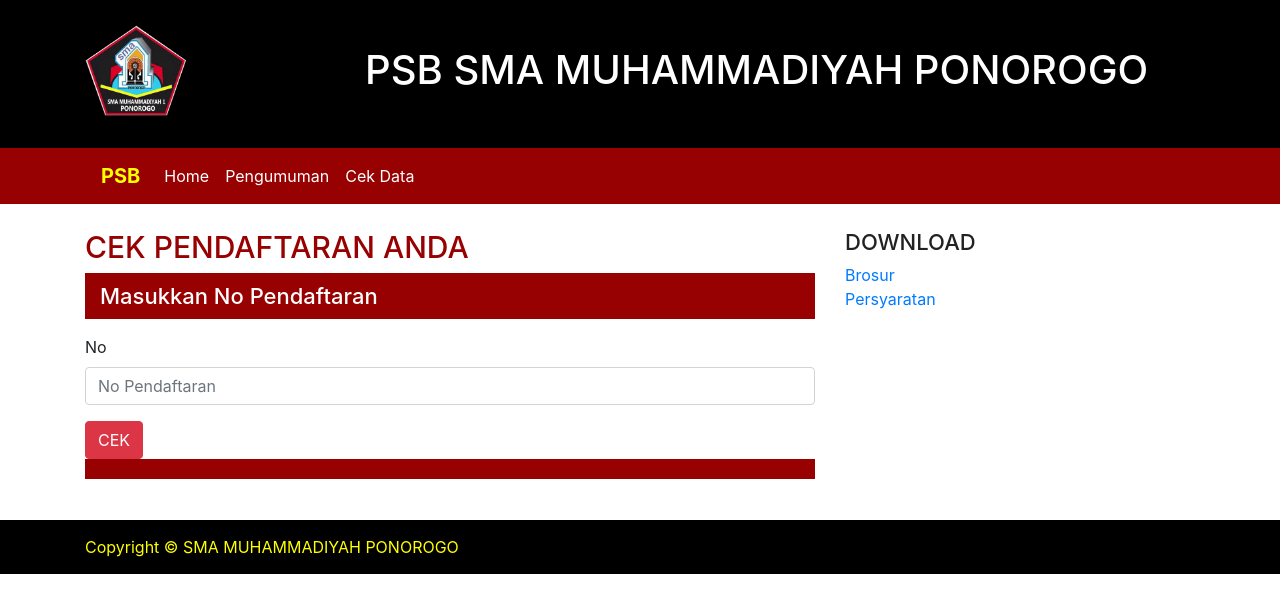
After one commit to afrizaldm/PSB-2018, a PHP site: page /psb/cek.php in a window 1280 px wide. The commit adds this page. Shown: the top 613 px of the page. Run offline with PHP 8.4, Linux system fonts and the light colour scheme.

Commit message:
cek no not finish

```diff
--- a/action/register.php
+++ b/action/register.php
@@ -20,6 +20,7 @@ $alamatSekolah = $_POST['alamatSekolah'];
 $nem = $_POST['nem'];
 
 $params = [
+    ':no' => "",
     ':name' => $name,
     ':kota' => $kota,
     ':alamat' => $alamat,
@@ -39,7 +40,7 @@ $params = [
 ];
 
 try {
-    $sql = "INSERT INTO tb_pendaftaran ( id, tgl, nama_lengkap, kota, alamat, tempat_lahir, tanggal_lahir, jenis_kelamin, agama, no_hp, nama_wali, kota_wali, alamat_wali, telp_wali, pekerjaan_wali, asal_sekolah, alamat_sekolah, nilai_akhir) VALUES (null, CURDATE(), :name, :kota, :alamat, :tempatLahir, :tglLahir, :jk, :agama, :noHp, :namaWali,:kotaWali, :alamatWali, :telpWali, :pekerjaanWali, :asalSekolah, :alamatSekolah, :nem)";
+    $sql = "INSERT INTO tb_pendaftaran ( id, no, tgl, nama_lengkap, kota, alamat, tempat_lahir, tanggal_lahir, jenis_kelamin, agama, no_hp, nama_wali, kota_wali, alamat_wali, telp_wali, pekerjaan_wali, asal_sekolah, alamat_sekolah, nilai_akhir) VALUES (null, :no, CURDATE(), :name, :kota, :alamat, :tempatLahir, :tglLahir, :jk, :agama, :noHp, :namaWali,:kotaWali, :alamatWali, :telpWali, :pekerjaanWali, :asalSekolah, :alamatSekolah, :nem)";
     $stmt = $db->prepare($sql);
     $stmt->execute($params);
 
--- /dev/null
+++ b/cek.php
@@ -0,0 +1,60 @@
+<?php include "header.php"; ?>
+<?php
+    require_once('system/conn.php');
+    if(isset($_POST['no']))
+    {
+        $no = $_POST['no'];
+        $status = "MAAF PENDAFTARAN DENGAN NO $no BELUM DITERIMA";
+        $sql = "SELECT * FROM tb_pendaftaran WHERE no=:no";
+        $stmt = $db->prepare($sql);
+        $params = [
+            'no' => $no
+        ];
+        $stmt->execute($params);
+        if($stmt->rowCount() > 0)
+        {
+            $status = "SELAMAT!!! PENDAFTARAN DENGAN NO $no TELAH DI TERIMA";
+        }
+    }
+    else
+    {
+        $status = "";
+    }
+?>
+    <div id="page" class="registrasi">
+        <div class="container">
+            <div class="row">
+                <div class="content col-md-8">
+                    <h1>CEK PENDAFTARAN ANDA</h1>
+                    <form action="action/register.php" method="POST">
+                        <div class="form-group">
+                            <h2>Masukkan No Pendaftaran</h2>
+                        </div>
+                        <div class="form-group">
+                            <label for="nama">No</label>
+                            <input type="text" name="no" class="form-control" id="no" placeholder="No Pendaftaran">
+                        </div>
+                        <button type="submit" class="btn btn-danger">CEK</button>
+                        <div class="form-group">
+                            <h2><?php echo $status ?></h2>
+                        </div>
+                    </form>
+                </div>
+                <div class="sidebar col-md-4">
+                    <div class="widget">
+                        <h2>Download</h2>
+                        <ul>
+                            <li>
+                                <a href="#">Brosur</a>
+                            </li>
+                            <li>
+                                <a href="#">Persyaratan</a>
+                            </li>
+                        </ul>
+                    </div>
+                </div>
+            </div>
+
+        </div>
+    </div>
+<?php include "footer.php"; ?>
--- a/header.php
+++ b/header.php
@@ -41,7 +41,7 @@
                             <a class="nav-link" href="#">Pengumuman</a>
                         </li>
                         <li class="nav-item">
-                            <a class="nav-link" href="#">Cek Data</a>
+                            <a class="nav-link" href="cek.php">Cek Data</a>
                         </li>
                     </ul>
                 </div>
```
